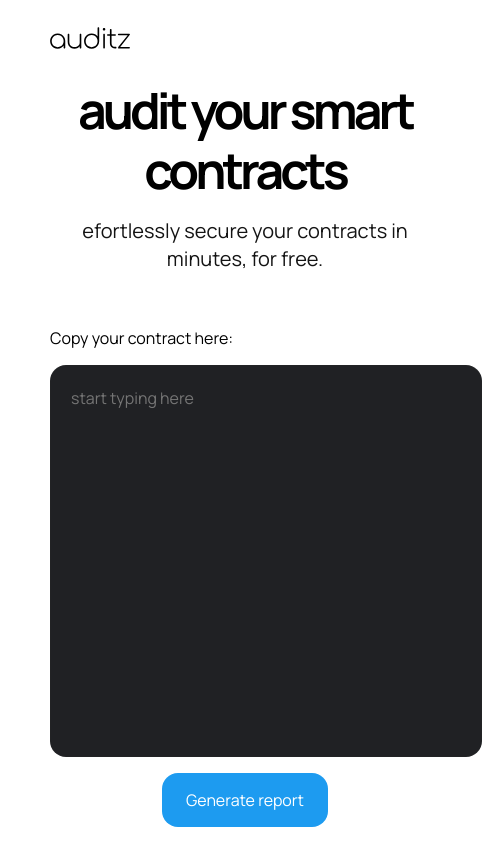
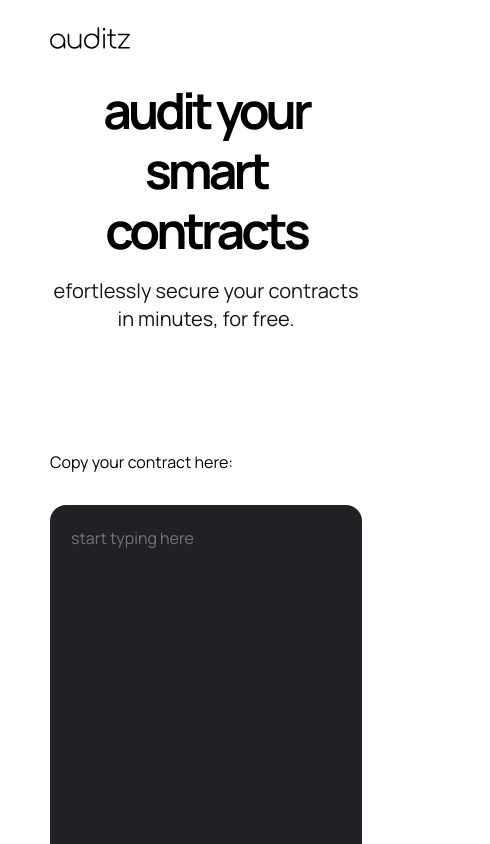
Before and after one commit to ginogf/auditz-app, a Next.js app: page / in a window 390 px wide. Shown: the top 844 px of the page, 490 px wide, since content can reach past the window. Built offline with nearby package versions, Linux system fonts and the light colour scheme.

Commit message:
Responsivness fixes

```diff
--- a/pages/index.tsx
+++ b/pages/index.tsx
@@ -53,11 +53,12 @@
           <div className="header-subtitle">
             <h2>efortlessly secure your contracts in minutes, for free.</h2>
           </div>
-          <br/>
+          <br />
+        </div>
+        <div className="prompt-container">
           <div>
             <p>Copy your contract here:</p>
           </div>
-          <div className="prompt-container">
           <textarea
             className="prompt-box"
             placeholder="start typing here"
@@ -74,8 +75,9 @@
               </div>
             </a>
           </div>
+        </div>
         {apiOutput && (
-            <div className="output">
+          <div className="report-container">
             <div className="output-header-container">
               <div className="output-header">
                 <h3>Report</h3>
@@ -87,8 +89,6 @@
           </div>
         )}
       </div>
-        </div>
-      </div>
     </>
   )
 }
--- a/styles/globals.css
+++ b/styles/globals.css
@@ -1,6 +1,10 @@
 @import url('https://fonts.googleapis.com/css2?family=Manrope:wght@400;700;800&display=swap');
 
 body {
+    display: flex;
+    place-content: center flex-start;
+    justify-content: center;
+    align-items: center;
     margin: 0;
     padding: 0;
     font-family: 'Manrope', sans-serif;
@@ -8,7 +12,7 @@
 
 .root {
     display: flex;
-    place-content: center flex-start;
+    place-content: center;
     align-items: center;
     background-color: rgb(0, 0, 0);
     flex-flow: column nowrap;
@@ -27,7 +31,7 @@
     flex-flow: column nowrap;
     gap: 10px;
     height: fit-content;
-    max-width: 100vw !important;
+    max-width: 100%;
     overflow: auto;
     padding: 50px;
     position: relative;
@@ -71,7 +75,8 @@
     gap: 16px;
     height: min-content;
     padding: 0px;
-    width: min-content;
+    margin: 0 !important;
+    width: 100%;
 }
 
 .prompt-box {
@@ -93,7 +98,7 @@
     overflow: hidden;
     padding: 20px;
     position: relative;
-    width: 800px;
+    width: auto;
     max-width: 1200px;
     will-change: transform;
     overflow: auto;
@@ -132,6 +137,19 @@
     padding: 0px;
     position: relative;
     width: 100%;
+}
+
+.report-container {
+  place-content: flex-end center;
+  align-items: left;
+  display: flex;
+  flex: 0 0 auto;
+  flex-flow: column nowrap;
+  gap: 16px;
+  height: min-content;
+  padding: 0px;
+  margin: 0 !important;
+  width: 100%;
 }
 
 .key-stroke {
@@ -264,7 +282,7 @@
     transform: scale(1.1);
 }
 
-.output {
+/* .output {
     place-content: center flex-start;
     align-items: center;
     display: flex;
@@ -272,11 +290,11 @@
     flex-flow: column nowrap;
     gap: 10px;
     height: min-content;
-    max-width: 1200px;
+
     overflow: hidden;
     position: relative;
     width: 100%;
-}
+} */
 
 .output-header-container {
     place-content: center;
@@ -322,41 +340,48 @@
     color: rgba(49, 49, 49, 0.871);
 }
 
+@media (min-width: 1200px) {
+  .container {
+      max-width: 1000px;
+      width: 100%;
+  }
+}
+
 @media (min-width: 810px) and (max-width: 1199px) {
     .container {
-        max-width: 600px;
+        max-width: 80vw;
         width: 100%;
     }
 
-    .prompt-container {
-        max-width: 600px;
+    /* .prompt-container {
+        max-width: 700px;
         width: 100%;
-    }
+    } */
 
-    .prompt-box {
+    /* .prompt-box {
         width: 100%;
-    }
+    } */
 }
 
 @media (max-width: 809px) {
     .container {
-        max-width: 500px;
+        max-width: 80vw;
         width: 100%;
     }
 
-    .prompt-container {
+    /* .prompt-container {
         max-width: 500px;
         width: 100%;
-    }
+    } */
 
-    .prompt-box {
+    /* .prompt-box {
         width: 100%;
-    }
+    } */
 }
 
 @media (max-width: 600px) {
     .container {
-        max-width: 400px;
+        max-width: 80vw;
         width: 100%;
     }
 
@@ -376,14 +401,14 @@
         justify-content: center;
     }
 
-    .prompt-container {
+    /* .prompt-container {
         max-width: 400px;
         width: 100%;
-    }
+    } */
 
-    .prompt-box {
+    /* .prompt-box {
         width: 100%;
-    }
+    } */
 }
 
 
```
Lines whose indentation alone changed are shown as unchanged.
